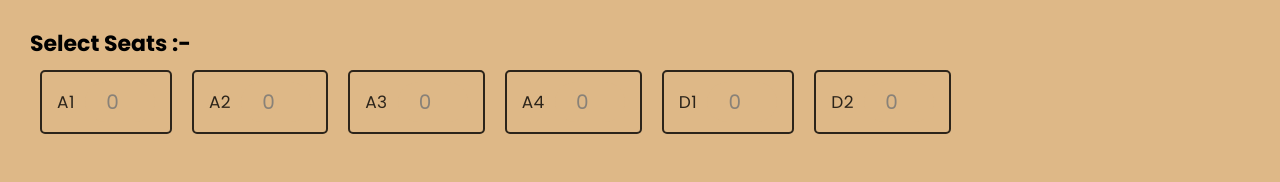
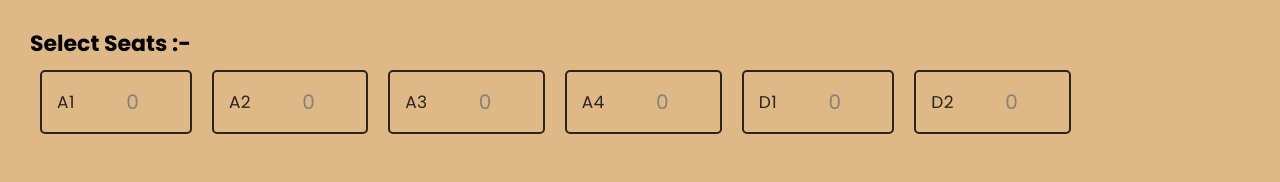
Before and after one commit to AjayPatidar90/Frontend-of-BookTicketHere, a React (Create React App) app: page / in a window 1280 px wide. Shown: the part 592-774 px from the top of the page. Built offline with nearby package versions, Linux system fonts and the light colour scheme; no server answers.

Commit message:
update in style

```diff
--- a/src/styles/bookingDetails.css
+++ b/src/styles/bookingDetails.css
@@ -10,7 +10,7 @@
   box-shadow: 0px 2px 19px #0000003b;
   border-color: -moz-linear-gradient(top, #555555, #111111);
   background-color:burlywood;
-  width: 1100px;
+  width: 950px;
   height:230px;
 
 
--- a/src/styles/seats.css
+++ b/src/styles/seats.css
@@ -4,6 +4,7 @@
     justify-content: center;
     align-items: center;
     max-width: fit-content;
+    gap: 20px;
   }
 
   .seats-input {
```
